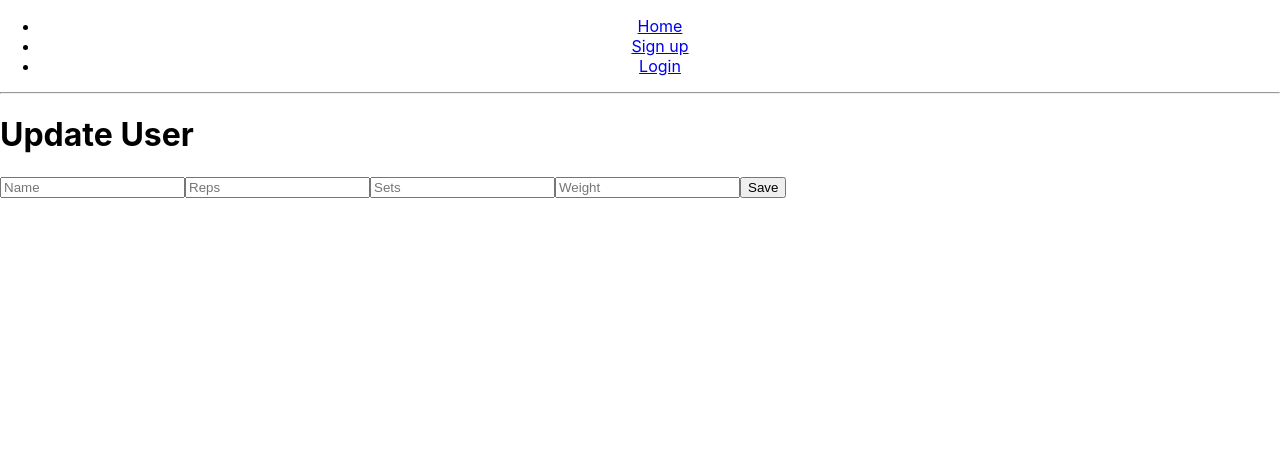
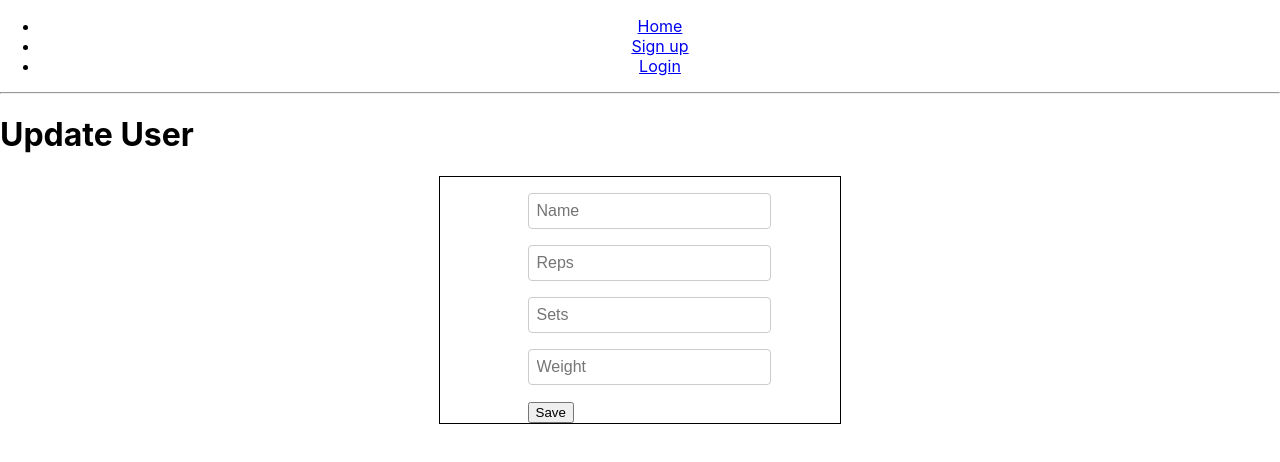
Before and after one commit to Build-Weight-Lifting-Journal/Front-end, a React (Create React App) app in the folder weight-lifting-app/: page /restricted/exercises/1 in a window 1280 px wide. Shown: the top 462 px of the page. Built offline with nearby package versions, Linux system fonts and the light colour scheme.

Commit message:
very basic styling to edit form

```diff
--- a/weight-lifting-app/src/components/Update.js
+++ b/weight-lifting-app/src/components/Update.js
@@ -1,5 +1,26 @@
 import React, { useState, useEffect } from "react";
 import { api } from "../utils/api";
+import styled from "styled-components";
+
+const EditDiv = styled.div`
+  border: 1px solid black;
+  display: flex;
+  flex-flow: column wrap;
+  justify-content: center;
+  align-items: center;
+  width: 400px;
+  margin: 20px auto;
+`;
+
+const Inputs = styled.input`
+  margin: 16px 0 16px 0;
+  padding: 0.5rem;
+  font-size: 16px;
+  width: 100%;
+  display: block;
+  border-radius: 4px;
+  border: 1px solid #ccc;
+`;
 
 
 function UpdateExercise(props, id) {
@@ -57,30 +78,30 @@ function UpdateExercise(props, id) {
     return (
         <>
             <h1>Update User</h1>
-
+        <EditDiv>
             <form onSubmit={handleSubmit}>
-                <input
+                <Inputs
                     type="text"
                     name="name"
                     placeholder="Name"
                     value={workout.name}
                     onChange={handleChange}
                 />
-                <input
+                <Inputs
                     type="text"
                     name="reps"
                     placeholder="Reps"
                     value={workout.reps}
                     onChange={handleChange}
                 />
-                <input
+                <Inputs
                     type="number"
                     name="sets"
                     placeholder="Sets"
                     value={workout.sets}
                     onChange={handleChange}
                 />
-                <input
+                <Inputs
                     type="number"
                     name="weight"
                     placeholder="Weight"
@@ -90,6 +111,7 @@ function UpdateExercise(props, id) {
 
                 <button type="submit">Save</button>
             </form>
+    </EditDiv>
         </>
     );
 }
```
